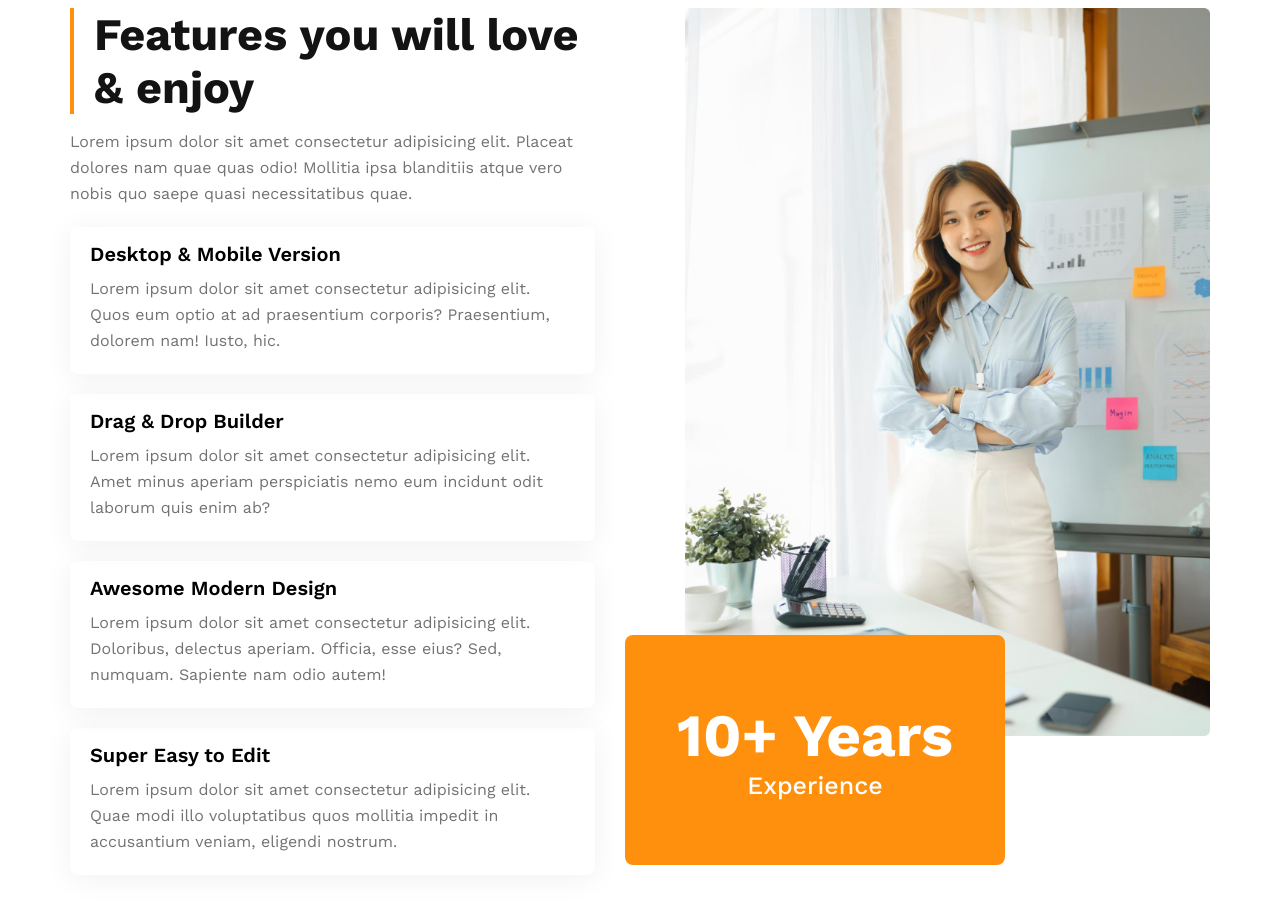
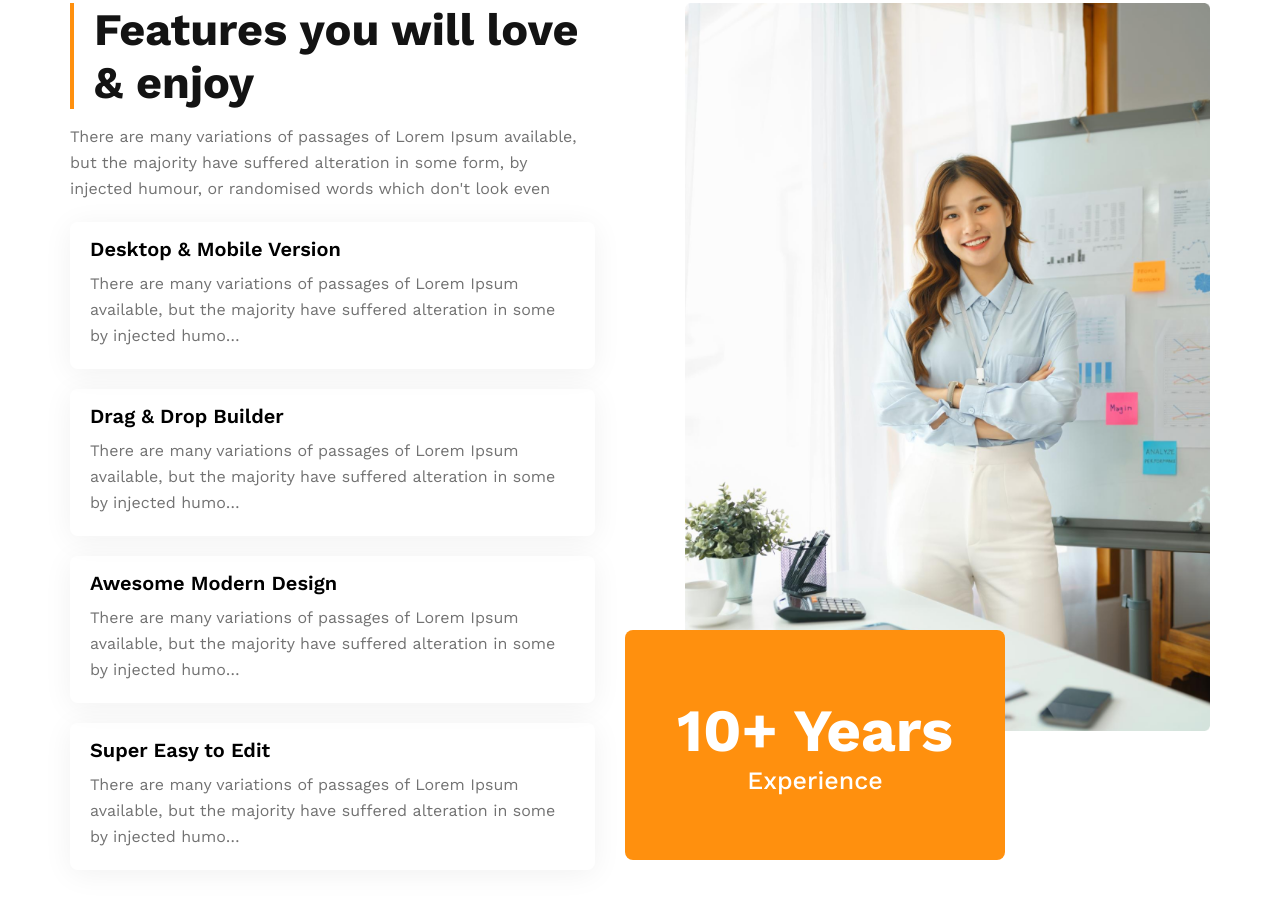
Before and after one commit to faridalam61/g3-architects, a plain HTML site: page index.html in a window 1280 px wide. Shown: the part 1896-2797 px from the top of the page. Drawn offline with nearby package versions, Linux system fonts and the light colour scheme.

Commit message:
Animation and text ellipsis added

```diff
--- a/index.html
+++ b/index.html
@@ -23,7 +23,7 @@
         <!-- hero section  -->
         <div class="hero">
             <h1 class="hero-title">Brand New<br>Group of Architects</h1>
-            <p class="hero-text">Lorem ipsum dolor sit, amet consectetur adipisicing elit. Architecto, totam quisquam! Dolorum eos quis dicta deleniti impedit reiciendis eligendi. Magni distinctio fugiat officia unde dicta nihil rem dolores maiores doloremque!</p>
+            <p class="hero-text">There are many variations of passages of Lorem Ipsum available, but the majority have suffered alteration in some form, by injected humour, or randomised words which don't look even</p>
             <button class="btn-primary">Explore More</button>
         </div>
         <img src="./images/banner.png" class="banner-image" alt="">
@@ -42,7 +42,7 @@
             </div>
             <div class="content">
                 <h2 class="feature-title"><span class="light">Quick list</span> of Our <span class="primary">Features</span></h2>
-                <p class="feature-text">Lorem ipsum dolor sit amet consectetur adipisicing elit. Dolorum debitis nostrum porro. Illo quasi nostrum optio accusamus molestiae, distinctio eos, eum ab placeat ut provident doloribus cupiditate odit praesentium id!</p>
+                <p class="feature-text">There are many variations of passages of Lorem Ipsum available, but the majority have suffered alteration in some form, by injected humour, or randomised words which don't look even</p>
                 <button class="btn-primary">Explore More</button>
             </div>
         </div>
@@ -57,25 +57,30 @@
                 </h2>
             </div>
             <p class="more-feature-text">
-                Lorem ipsum dolor sit amet consectetur adipisicing elit. Placeat dolores nam quae quas odio! Mollitia ipsa blanditiis atque vero nobis quo saepe quasi necessitatibus quae.
+                There are many variations of passages of Lorem Ipsum available, but the majority have suffered alteration in some form, by injected humour, or randomised words which don't look even
             </p>
 
             <div class="more-feature-card">
                 <h3 class="secondary-title">Desktop & Mobile Version</h2>
-                <p class="secondary-text">Lorem ipsum dolor sit amet consectetur adipisicing elit. Quos eum optio at ad praesentium corporis? Praesentium, dolorem nam! Iusto, hic.</p>
+                <p class="secondary-text">There are many variations of passages of Lorem Ipsum available, but the majority have suffered alteration in some </p>
+                <div class="eliips">by injected humour, or randomised words which don't look</div>
             </div>
             <div class="more-feature-card">
                 <h3 class="secondary-title">Drag & Drop Builder</h2>
-                <p class="secondary-text">Lorem ipsum dolor sit amet consectetur adipisicing elit. Amet minus aperiam perspiciatis nemo eum incidunt odit laborum quis enim ab?</p>
+                <p class="secondary-text">There are many variations of passages of Lorem Ipsum available, but the majority have suffered alteration in some </p>
+                <div class="eliips">by injected humour, or randomised words which don't look</div>
             </div>
             <div class="more-feature-card">
                 <h3 class="secondary-title">Awesome Modern Design</h2>
-                <p class="secondary-text">Lorem ipsum dolor sit amet consectetur adipisicing elit. Doloribus, delectus aperiam. Officia, esse eius? Sed, numquam. Sapiente nam odio autem!</p>
+                <p class="secondary-text">There are many variations of passages of Lorem Ipsum available, but the majority have suffered alteration in some </p>
+                <div class="eliips">by injected humour, or randomised words which don't look</div>
             </div>
             <div class="more-feature-card">
                 <h3 class="secondary-title">Super Easy to Edit</h2>
-                <p class="secondary-text">Lorem ipsum dolor sit amet consectetur adipisicing elit. Quae modi illo voluptatibus quos mollitia impedit in accusantium veniam, eligendi nostrum.</p>
+                <p class="secondary-text">There are many variations of passages of Lorem Ipsum available, but the majority have suffered alteration in some </p>
+                <div class="eliips">by injected humour, or randomised words which don't look</div>
             </div>
+
         </div>
 
         <div class="feature-image">
@@ -89,7 +94,7 @@
     <!-- Some facts  -->
     <section class="fact">
         <h2 class="fact-title">Some Facts</h2>
-        <p class="fact-text">Lorem ipsum, dolor sit amet consectetur adipisicing elit. Harum, dolorem. Tenetur reprehenderit fuga iusto totam alias maiores eos neque aperiam?</p>
+        <p class="fact-text">There are many variations of passages of Lorem Ipsum available, but the majority have suffered alteration.</p>
         <div class="fact-cards">
             <div class="card">
                 <img src="./images/icons/ribon.png" alt="">
@@ -118,7 +123,7 @@
     <section class="sponsor-section">
         <div class="sponsor">
             <h2 class="sponsor-title">Our Sponspors</h2>
-            <p class="sponsor-text">Lorem ipsum dolor, sit amet consectetur adipisicing elit. Neque magni, inventore deserunt itaque id quo atque sit placeat</p>
+            <p class="sponsor-text">There are many variations of passages of Lorem Ipsum available, but the majority have suffered alteration.</p>
         </div>
         <div class="sponsor-list">
             <img src="./images/sponsors/amazon.png" alt="">
--- a/styles/style.css
+++ b/styles/style.css
@@ -66,7 +66,7 @@ nav{
 /* Hero section  */
 .hero{
     text-align: center;
-    margin: 50px 200px;
+    margin: 50px 180px;
 }
 
 .hero-title{
@@ -80,6 +80,7 @@ nav{
     font-weight: 400;
     color: #727272;
     margin: 30px 0;
+    line-height: 26px;
 }
 
 .banner-image{
@@ -122,8 +123,9 @@ nav{
 .feature-text{
     color:#727272;
     font-weight: 400;
-    font-size: 16px;
+    font-size: 15px;
     margin: 15px 0 30px;
+    line-height: 25px;
 }
 
 
@@ -140,6 +142,7 @@ nav{
     font-weight: 400;
     font-size: 16px;
     margin: 20px 50% 60px 0;
+    line-height: 25px;
 }
 .fact-cards{
     display: flex;
@@ -151,8 +154,15 @@ nav{
     border-radius: 8px;
     text-align: center;
     padding: 25px;
+    transition: 0.4s;
 }
 
+.card:hover{
+    background:#FFF4E7;
+    transform: scale(1.1);
+    color:#fff;
+    cursor: pointer;
+}
 .card-title{
     font-size: 45px;
     font-weight: 600;
@@ -195,6 +205,7 @@ nav{
     font-weight: 400;
     color: #727272;
     margin: 28px 0 40px;
+    line-height: 25px;
 }
 
 
@@ -281,12 +292,22 @@ nav{
     font-weight: 600;
 }
 
-.secondary-text{
+.secondary-text, .eliips{
     font-size: 16px;
     font-weight: 400;
     color: #727272;
     line-height: 26px;
     margin-top: 10px;
+}
+.eliips{
+    margin-top:0;
+    width: 150px;
+    white-space: nowrap;
+    overflow: hidden;
+    text-overflow: ellipsis;
+}
+.eliips:hover{
+    overflow: visible;
 }
 
 /* Responsive design  */
```
